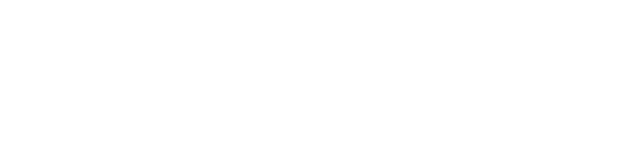
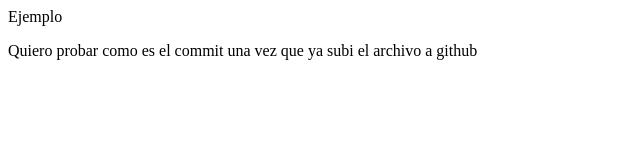
Before and after one commit to FranciscaCanario/Ejemplo-para-subir-documentos-por-git-, a plain HTML site: page index.html in a window 1280 px wide. Shown: the whole page, without its empty margins (0-640 px from the left). Drawn offline with Linux system fonts and the light colour scheme.

Commit message:
ejemplo git2

```diff
--- a/index.html
+++ b/index.html
@@ -6,8 +6,10 @@
     <title>Document</title>
 </head>
 <body>
-    <header></header>
-    <main></main>
+    <header>Ejemplo</header>
+    <main>
+        <p>Quiero probar como es el commit una vez que ya subi el archivo a github</p>
+    </main>
     <footer></footer>
 
 </body>
```
